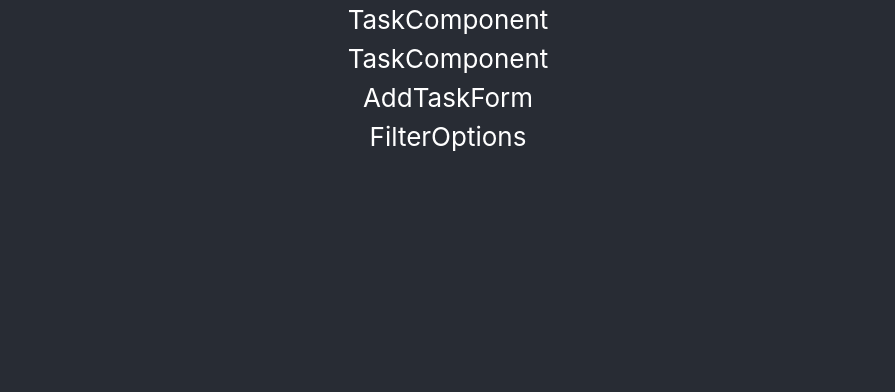
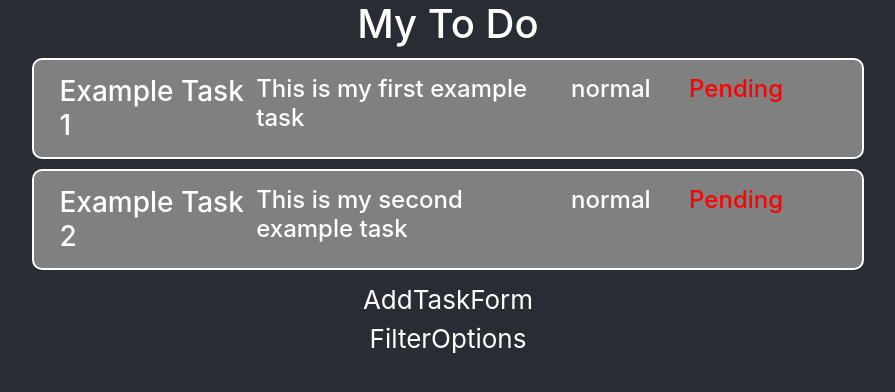
Before and after one commit to ReneSerranoLGFM/curso-reactjs-ejercicios, a React (Create React App) app: page / in a window 1280 px wide. Shown: the top 392 px of the page, without its empty margins (192-1087 px from the left). Built offline with nearby package versions, Linux system fonts and the light colour scheme.

Commit message:
work in progress

```diff
--- a/src/App.scss
+++ b/src/App.scss
@@ -40,7 +40,7 @@
   position: relative;
   text-align: left;
   display: grid;
-  grid-template-columns: 30% 50% 20%;
+  grid-template-columns: 25% 40% 15% 20%;
   cursor: pointer;
 
   h3, h4 {
--- a/src/components/TaskComponent.tsx
+++ b/src/components/TaskComponent.tsx
@@ -1,8 +1,34 @@
 import React from 'react'
 import { Task } from '../models/Task.model'
+import { useDispatch } from 'react-redux';
+
+// interface TaskComponentProps {
+//   task: Task;
+//   onClick: (message: string) => void;
+// }
 
 export const TaskComponent = ({ task }: { task:Task }) => {
+
+  // Get redux action dispatch function
+  const dispatch = useDispatch();
+
+  // Toggle Completed func
+  const toggleCompleted = (id: number) => {
+    console.log(id)
+    dispatch({
+      type: "TOGGLE_TODO",
+      payload: {
+        id: id,
+      }
+    })
+  }
+
   return (
-    <div>TaskComponent</div>
+    <div className="TaskComponent" onClick={() => toggleCompleted(task.id)}>
+      <h3>{task.name}</h3>
+      <h4>{task.description}</h4>
+      <h4>{task.priority}</h4>
+      {task.completed ? <h4 className="green">Complete</h4> : <h4 className="red">Pending</h4>}
+    </div>
   )
 }
--- a/src/components/TaskList.tsx
+++ b/src/components/TaskList.tsx
@@ -12,6 +12,7 @@ export const TaskList = () => {
     dispatch({
       type: "ADD_TODO",
       payload: {
+        id: 1,
         name: "Example Task 1",
         description: "This is my first example task",
       },
@@ -19,6 +20,7 @@ export const TaskList = () => {
     dispatch({
       type: "ADD_TODO",
       payload: {
+        id: 2,
         name: "Example Task 2",
         description: "This is my second example task",
       },
@@ -30,10 +32,9 @@ export const TaskList = () => {
 
   // Return tasks list from store
   return <div>
-    {tasks.map((task, i) => {
-      console.log(task)
+    {tasks.map((task) => {
       return (
-        <TaskComponent key={i} task={task} />
+        <TaskComponent key={task.id} task={task} />
       )
     })}
   </div>;
--- a/src/components/ToDoApp.tsx
+++ b/src/components/ToDoApp.tsx
@@ -8,6 +8,7 @@ import { TaskList } from './TaskList'
 export const ToDoApp = () => {
   return (
     <div>
+        <h1>My To Do</h1>
         <TaskList/>
         <AddTaskForm/>
         <FilterOptions/>
--- a/src/models/Task.model.js
+++ b/src/models/Task.model.js
@@ -1,12 +1,14 @@
 import { LEVELS } from "./Levels.enum";
 
 export class Task {
+  id = 0;
   name = "";
   description = "";
   priority = LEVELS.NORMAL;
   completed = false;
 
-  constructor(name, priority, description, completed) {
+  constructor(id, name, priority, description, completed) {
+    this.id = id;
     this.name = name;
     this.priority = priority;
     this.description = description;
--- a/src/store/reducers/rootReducer.js
+++ /dev/null
@@ -1,26 +0,0 @@
-import { LEVELS } from "../../models/Levels.enum";
-import { Task } from "../../models/Task.model";
-
-let initialState = [];
-
-export const rootReducer = (state = initialState, action) => {
-  switch (action.type) {
-    case "ADD_TODO":
-      console.log("adding task...");
-      // Create new task
-      const task = new Task(action.payload.name, LEVELS.NORMAL, action.payload.description, false);
-      return [...state, task];
-    case "TOGGLE_TODO":
-      return state.map((todo) =>
-        todo.id === action.payload.id
-          ? {
-              ...todo,
-              completed: !todo.completed,
-            }
-          : todo
-      );
-
-    default:
-      return state;
-  }
-};
--- /dev/null
+++ b/src/store/reducers/rootReducer.tsx
@@ -0,0 +1,34 @@
+import { LEVELS } from "../../models/Levels.enum";
+import { Task } from "../../models/Task.model";
+
+let initialState: Task[] = [];
+
+interface Action {
+  type: string;
+  payload: any;
+}
+
+export const rootReducer = (state = initialState, action: Action) => {
+  switch (action.type) {
+    // ADD_TODO action
+    case "ADD_TODO":
+      console.log("adding task...");
+      // Create new task
+      const task = new Task(action.payload.id, action.payload.name, LEVELS.NORMAL, action.payload.description, false);
+      return [...state, task];
+
+    // TOGGLE_TODO action
+    case "TOGGLE_TODO":
+      return state.map((task) =>
+        task.id === action.payload.id
+          ? {
+              ...task,
+              completed: !task.completed,
+            }
+          : task
+      );
+
+    default:
+      return state;
+  }
+};
```
